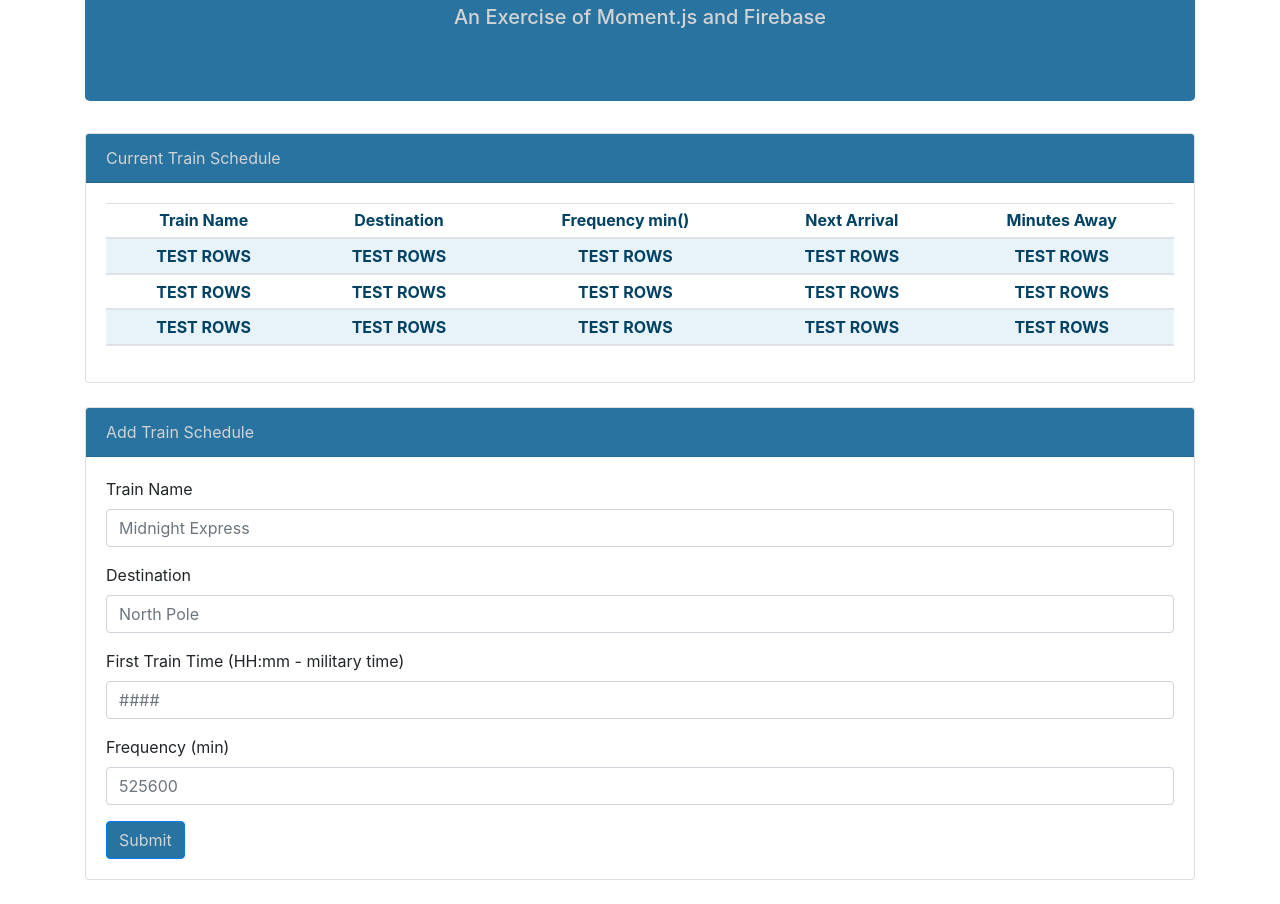
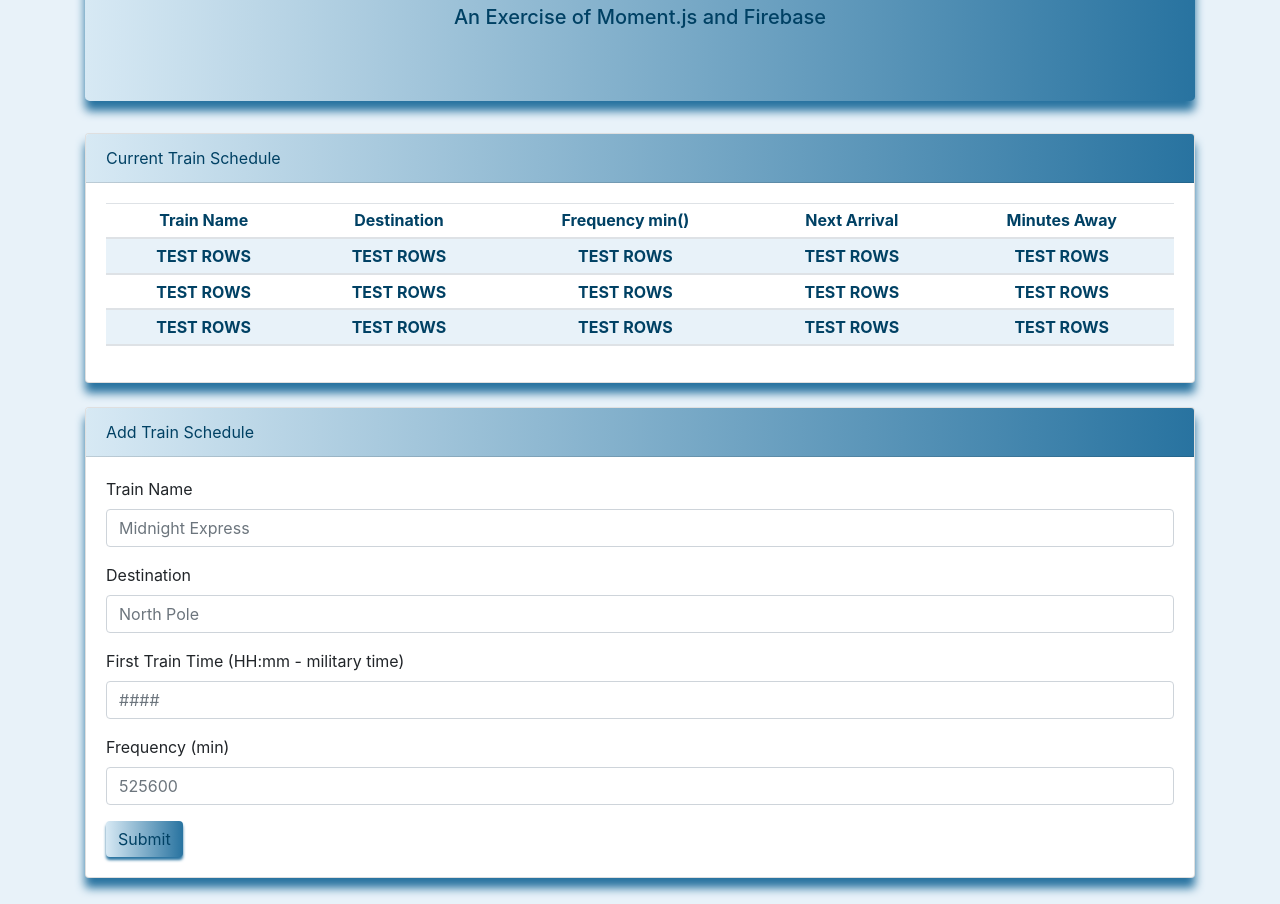
Before and after one commit to PCeeeZy/assignment7, a plain HTML site: page index.html in a window 1280 px wide. Shown: the part 157-1061 px from the top of the page. Drawn offline with nearby package versions, Linux system fonts and the light colour scheme.

Commit message:
update/css gradients and shadows

```diff
--- a/assets/css/style.css
+++ b/assets/css/style.css
@@ -1,7 +1,8 @@
 
 .card-header, .jumbotron, .btn {
     background-color: #2873A0 !important;
-    color: lightgrey;
+    color: #004164;
+    background-image: linear-gradient(to right, #D7E9F4, #2873A0)
 }
 
 tr {
@@ -15,9 +16,20 @@ tr:nth-child(even) {
 
 tr:hover {
     background-color: #D7E9F4;
-
 }
 
+body {
+    background-color: #E8F2F9;
+}
+
+.card, .jumbotron {
+    box-shadow: 0px 10px 10px 0px #2873A0 !important;
+}
+
+.btn {
+    border: transparent;
+    box-shadow: 0px 3px 3px 0px #2873A0 !important;
+}
 
 
 /* primary color--- #2873A0 */
```
